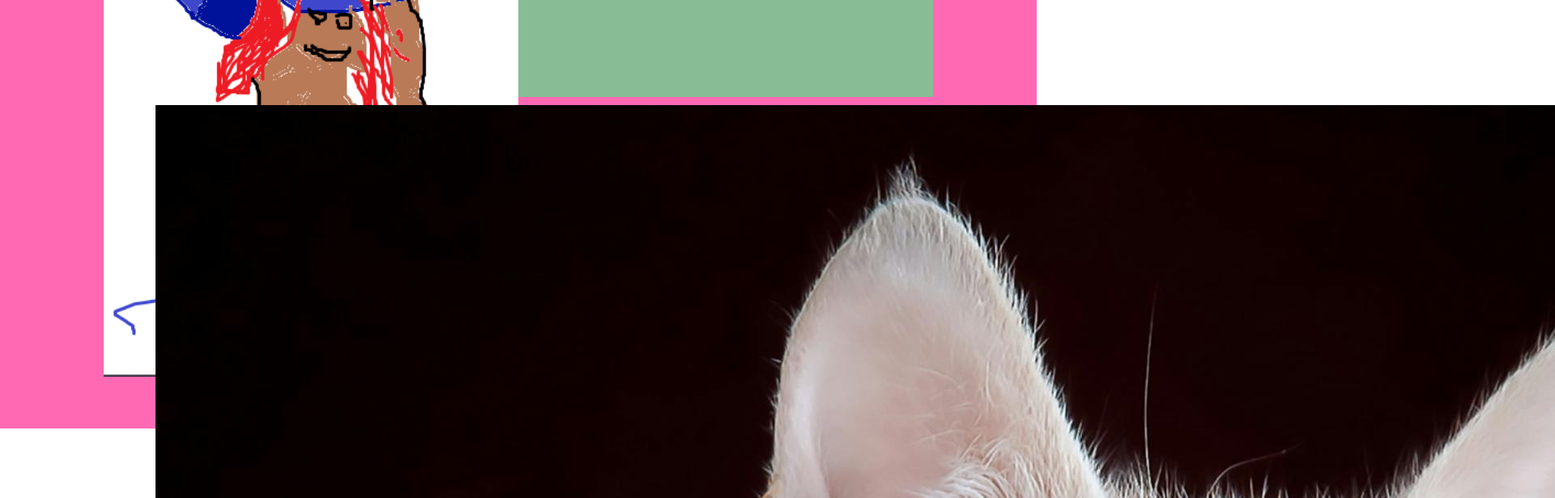
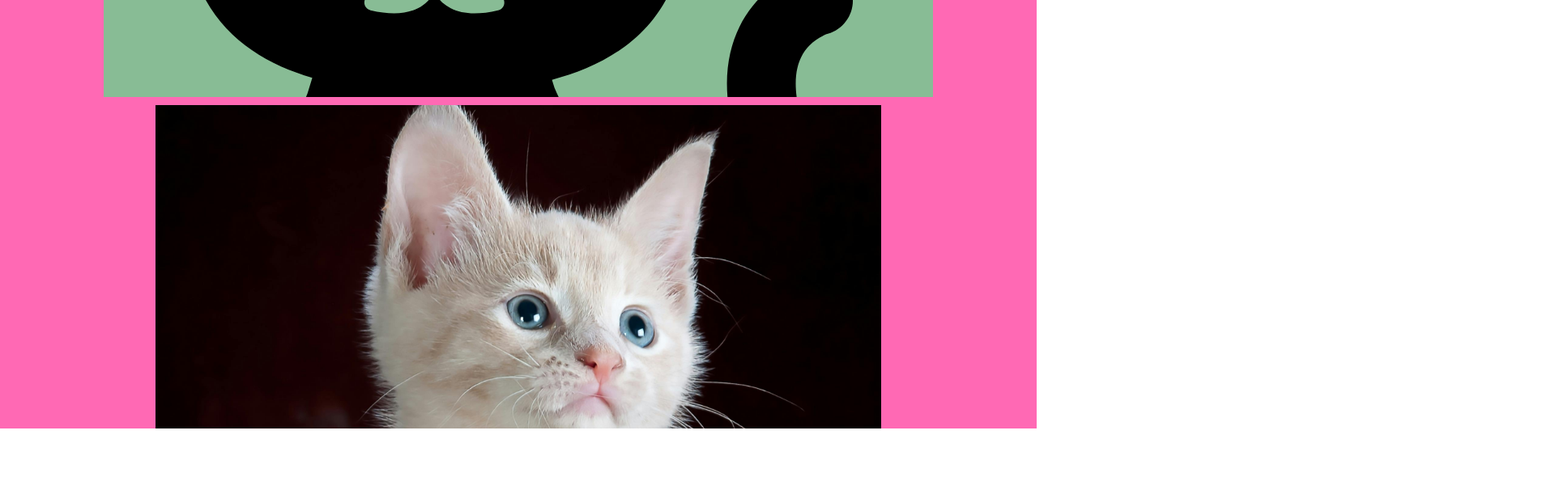
Before and after one commit to camilla-vikne/responsivt-design, a plain HTML site: page index.html in a window 1280 px wide. Shown: the part 280-896 px from the top of the page at 81% size, 1920 px wide, since content can reach past the window. After the commit the page ends 814 px from the top, so only its background shows below. Drawn offline with Linux system fonts and the light colour scheme.

Commit message:
Added some photos

```diff
--- a/index.html
+++ b/index.html
@@ -9,7 +9,8 @@
   <body>
     <main>
       <section id="top-section">
-        <img src="./img/image.png" alt="Marius sin vakre heks" />
+        <img src="./img/cat-3-svgrepo-com.svg" alt="" />
+        <!-- <img src="./img/image.png" alt="Marius sin vakre heks" /> -->
         <!-- <input type="text" name="" id="" /> -->
         <!-- <article class="top-article"></article>
         <article class="bottom-article"></article> -->
--- a/style.css
+++ b/style.css
@@ -57,15 +57,20 @@ section {
   height: 50svh;
 }
 #top-section img {
-  object-fit: contain;
-  width: 50%;
-  display: block;
+  object-fit: cover;
+  object-position: 50% 20%;
+  width: 100%;
+  height: 100%;
 }
 #second-section {
   width: 70svw;
   height: 50svh;
 }
 #second-section img {
+  width: 100%;
+  height: 100%;
+  object-fit: cover;
+  object-position: 100% 10%;
 }
 /* #top-section {
   width: 70svw;
```
Also changed, not shown: img/aaron-burden-pLHxwd746JU-unsplash(1).jpg (added), img/aaron-burden-pLHxwd746JU-unsplash(2).jpg (added), img/aaron-burden-pLHxwd746JU-unsplash.jpg (added).
